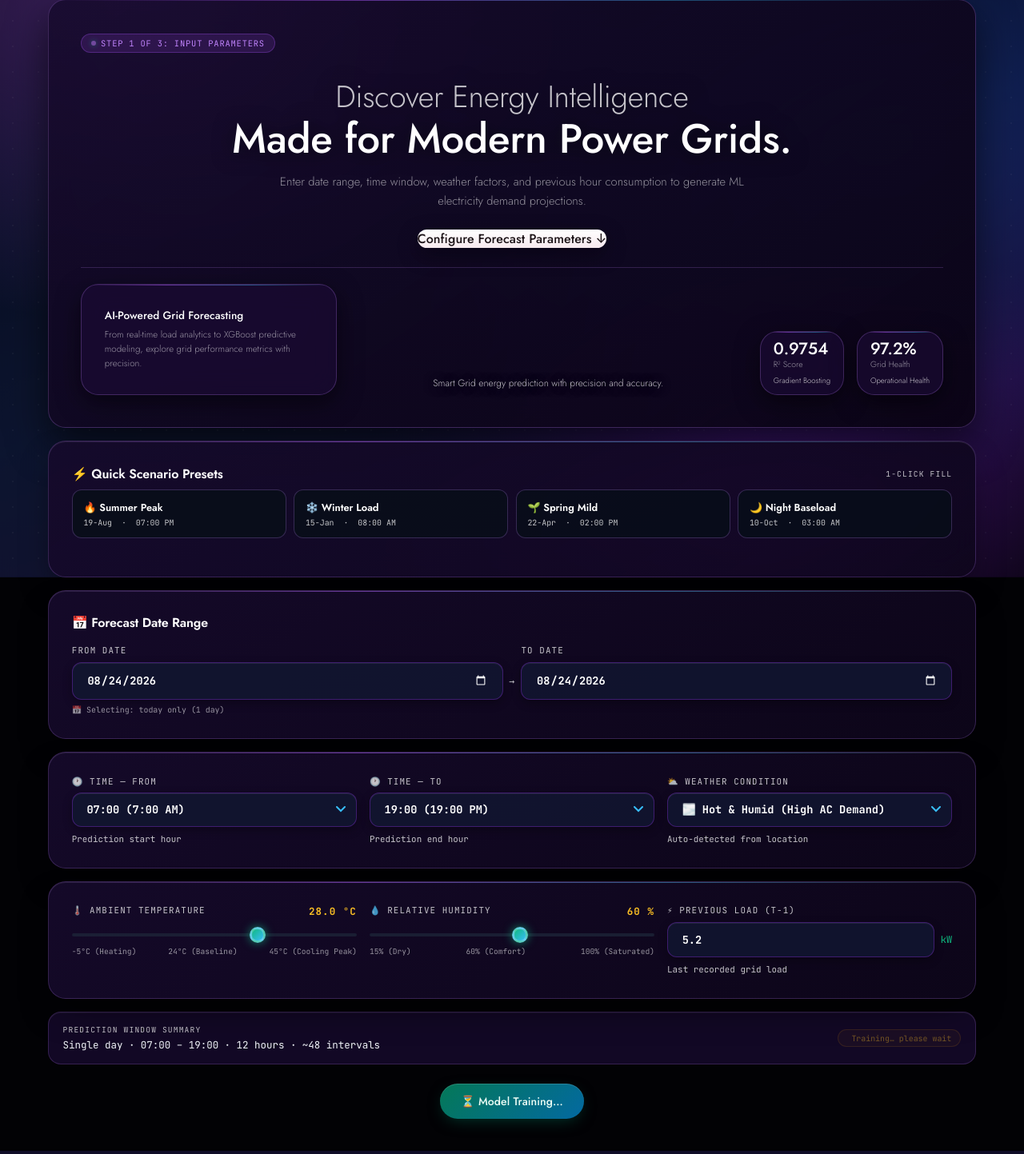
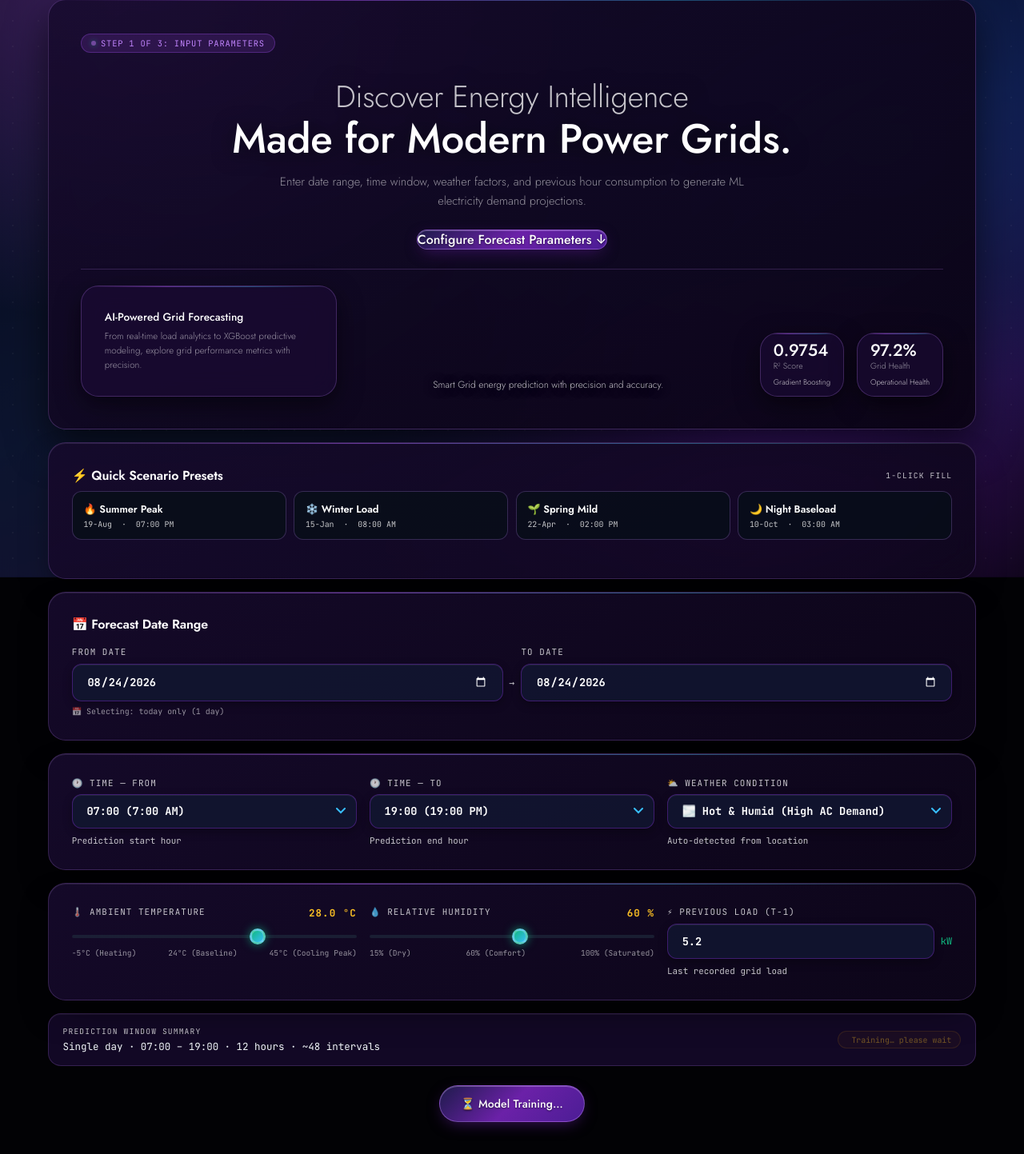
Before and after one commit to upadrashtaleelamanasa-2009/smart_grid_predictor, a Flask app: page /home in a window 1280 px wide. Shown: the part 86-1529 px from the top of the page at 80% size. Run offline with Flask 3, Linux system fonts and the light colour scheme.

Commit message:
Update scrollbar track to black and buttons to dark blue and purple gradient

```diff
--- a/static/css/style.css
+++ b/static/css/style.css
@@ -446,19 +446,44 @@ body::after {
   border: none; transition: all 0.22s cubic-bezier(0.16,1,0.3,1);
   position: relative; overflow: hidden;
 }
-.btn-primary {
-  background: linear-gradient(135deg, #047857 0%, #0369a1 100%);
-  color: #ecfdf5;
-  box-shadow: 0 6px 20px -6px rgba(4,120,87,0.5), inset 0 1px 0 rgba(255,255,255,0.15);
+.btn-primary, .btn--pearl, .hero__cta, #predict-btn {
+  background: linear-gradient(135deg, #1e1b4b 0%, #6b21a8 50%, #4c1d95 100%) !important;
+  color: #ffffff !important;
+  border: 1.5px solid rgba(192, 132, 252, 0.45) !important;
+  box-shadow: 0 6px 20px -6px rgba(107, 33, 168, 0.6), inset 0 1px 0 rgba(255, 255, 255, 0.25) !important;
+  text-shadow: 0 1px 2px rgba(0,0,0,0.5);
 }
-.btn-primary:hover {
-  background: linear-gradient(135deg, var(--emerald) 0%, var(--cyan) 100%);
-  box-shadow: 0 10px 28px -6px rgba(16,185,129,0.55);
+.btn-primary:hover, .btn--pearl:hover, .hero__cta:hover, #predict-btn:hover {
+  background: linear-gradient(135deg, #2e1065 0%, #7e22ce 50%, #3b82f6 100%) !important;
+  border-color: rgba(192, 132, 252, 0.7) !important;
+  box-shadow: 0 10px 28px -6px rgba(126, 34, 206, 0.8), 0 0 25px rgba(168, 85, 247, 0.4) !important;
   transform: translateY(-2px);
-  color: #000;
+  color: #ffffff !important;
 }
-.btn-xl { font-size: 0.95rem; padding: 0.85rem 2.2rem; border-radius: var(--radius-md); width: auto; max-width: max-content; display: inline-flex; }
+.btn-xl { font-size: 0.95rem; padding: 0.85rem 2.2rem; border-radius: 999px; width: auto; max-width: max-content; display: inline-flex; }
 .btn-block { width: 100% !important; max-width: 100% !important; display: flex !important; }
+
+/* ── Custom Scrollbar (Pure Black Track & Deep Dark Blue/Purple Thumb) ── */
+::-webkit-scrollbar {
+  width: 9px;
+  height: 9px;
+  background: #020205;
+}
+::-webkit-scrollbar-track {
+  background: #020205 !important;
+}
+::-webkit-scrollbar-thumb {
+  background: #160a2c !important;
+  border-radius: 6px;
+  border: 1px solid rgba(168, 85, 247, 0.3) !important;
+}
+::-webkit-scrollbar-thumb:hover {
+  background: #28104e !important;
+}
+* {
+  scrollbar-color: #160a2c #020205 !important;
+  scrollbar-width: thin;
+}
 .btn-ghost {
   background: transparent; color: var(--text-2);
   border: 1px solid var(--border);
```
